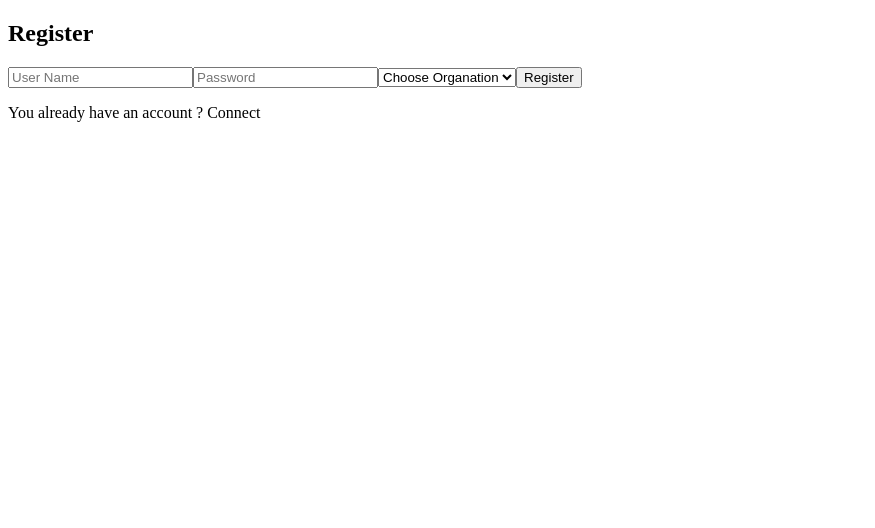
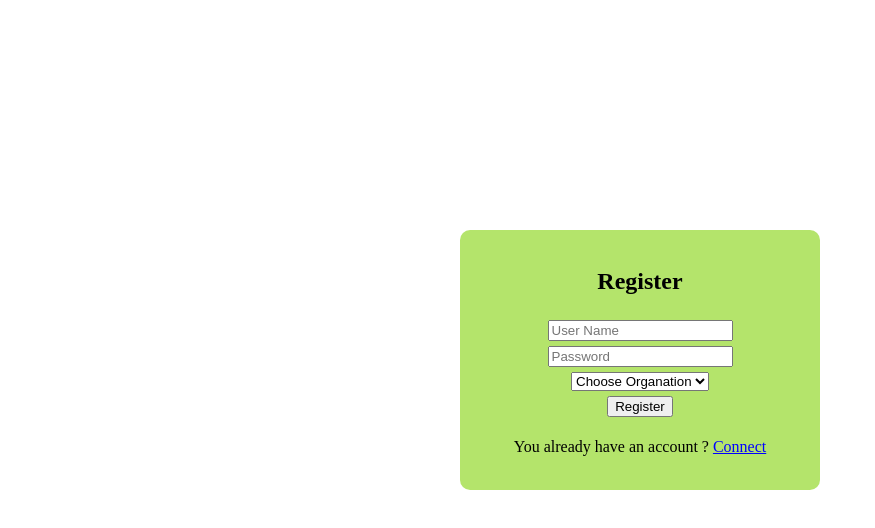
Before and after one commit to Yaakovben/clientSimulation, a React (Vite) app: page /register in a window 1280 px wide. Shown: the top 528 px of the page, without its empty margins (0-875 px from the left). Built offline with nearby package versions, Linux system fonts and the light colour scheme; no server answers.

Commit message:
Improving the appearance of the code

```diff
--- a/src/components/auth/Login.tsx
+++ b/src/components/auth/Login.tsx
@@ -22,9 +22,7 @@ export default function Login() {
         navigate('/atteck')
       }
     },[])
-
   return (
-
     <div className='login'>
       <div className='login-form'>
         <h3>Login</h3>
--- a/src/components/pages/attack/AttackFire.tsx
+++ b/src/components/pages/attack/AttackFire.tsx
@@ -1,6 +1,7 @@
 import React, { useEffect } from 'react'
 import { useAppSelector } from '../../../redux/store'
 import { Navigate, useNavigate } from 'react-router-dom'
+import { socket } from '../../../main'
 
 export default function AttackFire() {
   const navigate = useNavigate()
@@ -9,18 +10,19 @@ export default function AttackFire() {
     if(!user ){
       navigate('/login')
     }
+  },[user])
 
-},[user])
   if(user && user.ammuntion.length >0 ){
-  return (
-
+    const handel = ()=>{
+      socket.emit("attackFire")
+    }
+    return (
     <div>
-      {user?.ammuntion.map((ammuntion:any, index:number)=><p key={index}>{ammuntion.name}</p>)}
+      {user?.ammuntion.map((ammuntion:any, index:number)=><p key={index} onClick={handel}>{ammuntion.name}</p>)}
     </div>
   )}
   else{
     return(
-
     <p>❌No Ammuntion ❌</p>
     )
   }
--- a/src/index.css
+++ b/src/index.css
@@ -0,0 +1,51 @@
+
+.login-form{
+    display: flex;
+    flex-direction: column;
+    gap: 5px;
+    width: 300px;
+    height: 200px;
+    border-radius: 10px;
+    background-color:gold;
+    padding: 30px;
+    justify-content: center;
+    align-items: center;
+  }
+
+
+  .login{
+    height: 88vh;
+    display: flex;
+    justify-content: center;
+    align-items: center;
+  }
+  .register{
+    height: 88vh;
+    display: flex;
+    justify-content: center;
+    align-items: center;
+  }
+
+  .register-form{
+    display: flex;
+    flex-direction: column;
+    gap: 5px;
+    width: 300px;
+    height: 200px;
+    border-radius: 10px;
+    background-color:rgb(180, 228, 107);
+    padding: 30px;
+    justify-content: center;
+    align-items: center;
+
+  }
+
+
+  .login-link {
+    color: blue;
+    text-decoration: underline;
+  }
+  .register-link {
+    color: blue;
+    text-decoration: underline;
+  }
--- a/src/main.tsx
+++ b/src/main.tsx
@@ -5,6 +5,13 @@ import App from './App.tsx'
 import { BrowserRouter } from 'react-router-dom'
 import { Provider } from 'react-redux'
 import store from './redux/store.ts'
+//Socket
+import { io } from 'socket.io-client'
+
+
+
+//Socket
+export const socket = io('http://localhost:8201')
 
 createRoot(document.getElementById('root')!).render(
   <StrictMode>
--- a/src/redux/slices/userSlice.ts
+++ b/src/redux/slices/userSlice.ts
@@ -13,7 +13,7 @@ const initialState: userState = {
     'user/login',
     async (user : {username: string, password: string}, thunkApi) => {
         try {
-            const res = await fetch("http://localhost:8224/api/users/login", {
+            const res = await fetch("http://localhost:8201/api/users/login", {
                 method: "post",
                 headers: {
                     'Content-Type': 'application/json'
@@ -37,7 +37,7 @@ export const fetchRegister = createAsyncThunk(
     'user/register',
     async (user : {username: string, password: string, organition:string,location:string}, thunkApi) => {
         try {
-            const res = await fetch("http://localhost:8224/api/users/register", {
+            const res = await fetch("http://localhost:8201/api/users/register", {
                 method: "post",
                 headers: {
                     'Content-Type': 'application/json'
--- a/src/redux/store.ts
+++ b/src/redux/store.ts
@@ -9,7 +9,6 @@ const store = configureStore({
   },
 });
 
-
 // Infer the `RootState` and `AppDispatch` types from the store itself
 export type RootState = ReturnType<typeof store.getState>;
 export type AppDispatch = typeof store.dispatch;
```
Also changed, not shown: 1 other file (tests, documents, lock files or other folders).
